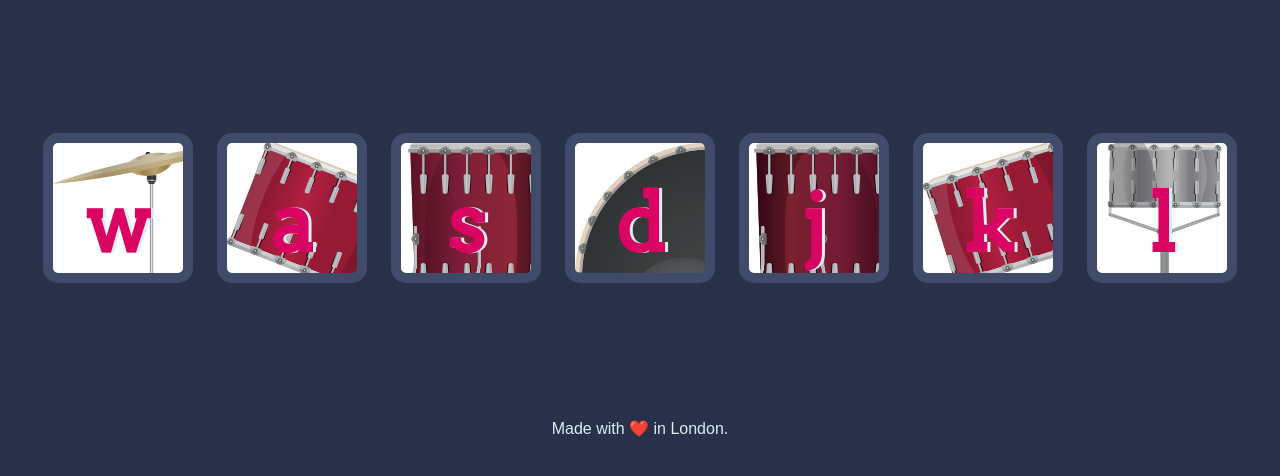
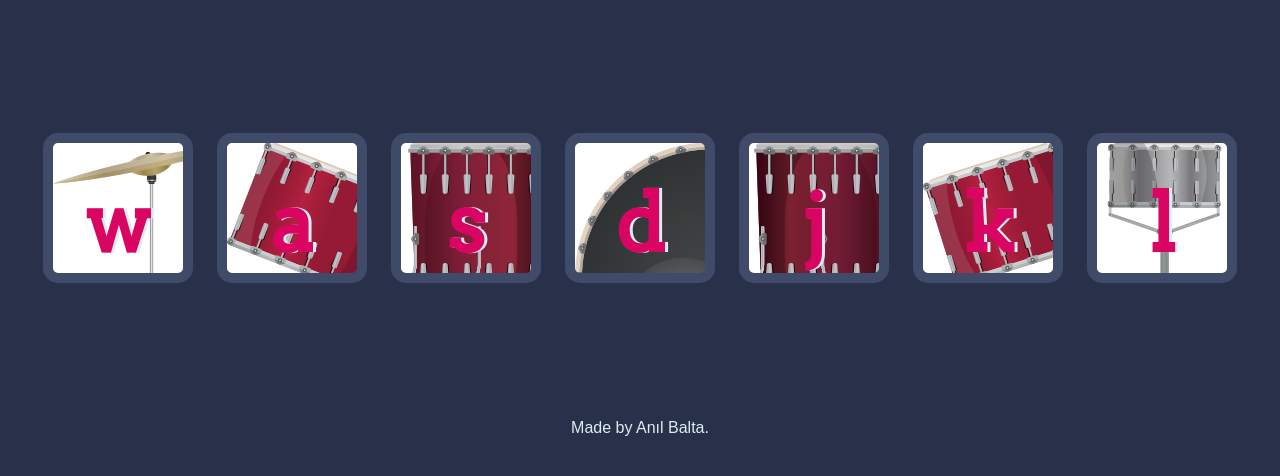
Before and after one commit to Ghorad/drumkit, a plain HTML site: page index.html in a window 1280 px wide. Shown: the part 156-632 px from the top of the page. Drawn offline with Linux system fonts and the light colour scheme.

Commit message:
Update index.html

```diff
--- a/index.html
+++ b/index.html
@@ -23,7 +23,7 @@
 
 
   <footer>
-    Made with ❤️ in London.
+    Made by Anıl Balta.
   </footer>
   <script src="index.js" charset="utf-8"></script>
 </body>
```
